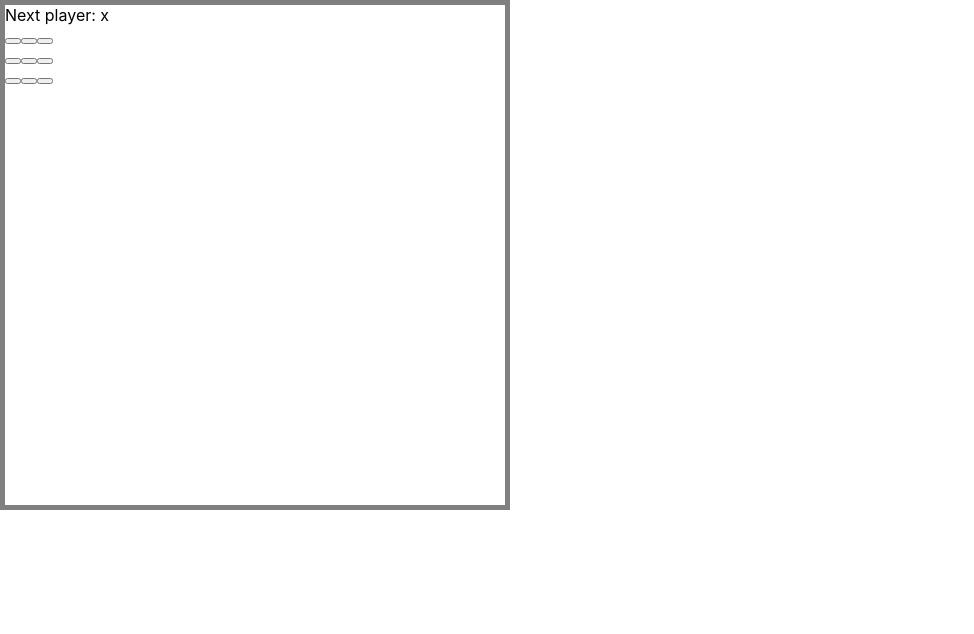
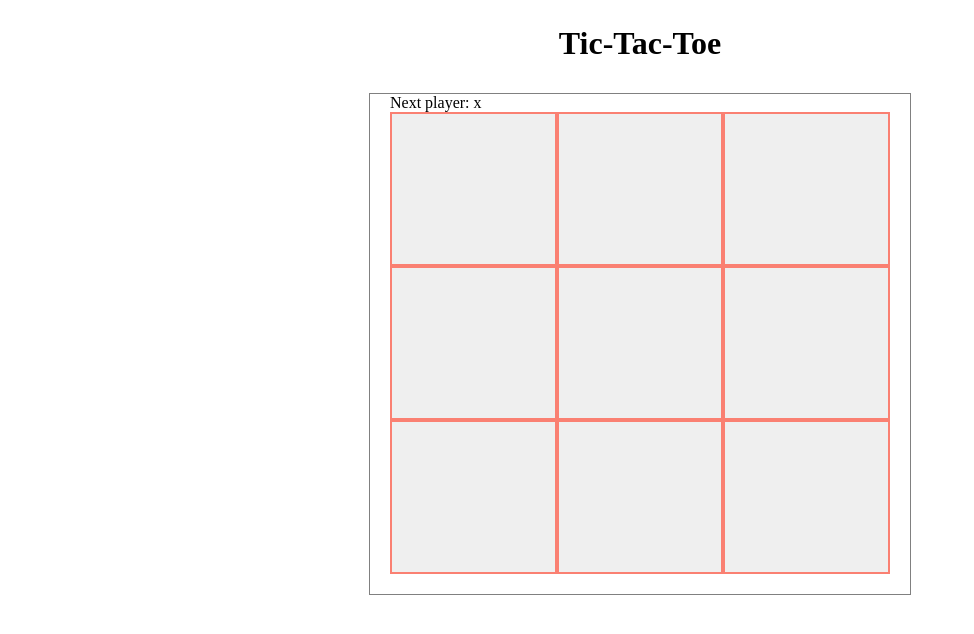
Before and after one commit to AaronBDSouza/tic-tac-toe-game, a React (Create React App) app: page / in a window 1280 px wide. Shown: the top 634 px of the page, without its empty margins (0-974 px from the left). Built offline with nearby package versions, Linux system fonts and the light colour scheme.

Commit message:
Updated CSS

```diff
--- a/src/index.css
+++ b/src/index.css
@@ -1,21 +1,41 @@
-body {
-  margin: 0;
-  font-family: -apple-system, BlinkMacSystemFont, 'Segoe UI', 'Roboto', 'Oxygen',
-    'Ubuntu', 'Cantarell', 'Fira Sans', 'Droid Sans', 'Helvetica Neue',
-    sans-serif;
-  -webkit-font-smoothing: antialiased;
-  -moz-osx-font-smoothing: grayscale;
+
+.game{
+  display: flex;
+  width: 100%;
+  height: 100%;
+  align-items: center;
+  justify-content: center;
 }
 
-code {
-  font-family: source-code-pro, Menlo, Monaco, Consolas, 'Courier New',
-    monospace;
+.game-heading{
+  margin-top: 25px;
+  width: 100%;
+  height: 100%;
+}
+
+.game-heading h1{
+  text-align: center;
 }
 
 .game-board{
+  margin-top: 10px;
   width: 500px;
   height: 500px;
-  border: 5px solid grey;
+  border: 1px solid grey;
+  padding: 0 20px 0 20px;
+}
 
+.board-row{
+  display: flex;
+  flex-direction: row;
+  /*width: 100%;*/
+  height: 100%;
 
 }
+
+.square{
+  width: 33.33%;
+  height: 100%;
+  padding: 15%;
+  border: 2px solid salmon;
+}
--- a/src/index.js
+++ b/src/index.js
@@ -53,6 +53,10 @@ class Board extends React.Component{
 class Game extends React.Component{
   render(){
       return(
+          <div>
+            <div className="game-heading">
+                <h1>Tic-Tac-Toe</h1>
+            </div>
             <div className="game">
                 <div className="game-board">
                     <Board/>
@@ -62,6 +66,9 @@ class Game extends React.Component{
                     <div>{/* TODO */}</div>
                 </div>
             </div>
+          </div>
+
+
       );
   }
 }
```
Also changed, not shown: src/components/test.jsx (+59 -0 lines). Lines whose indentation alone changed are shown as unchanged.
